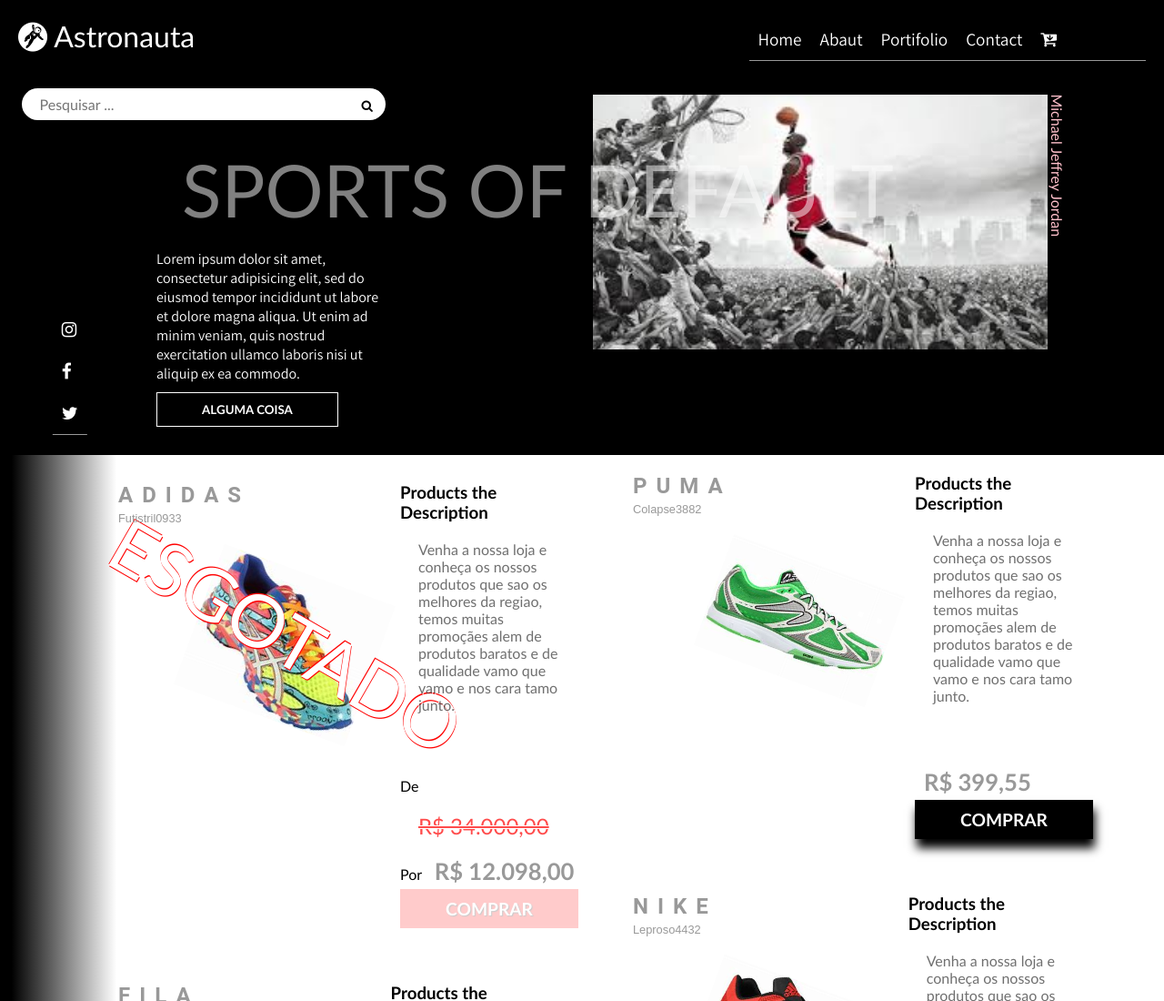
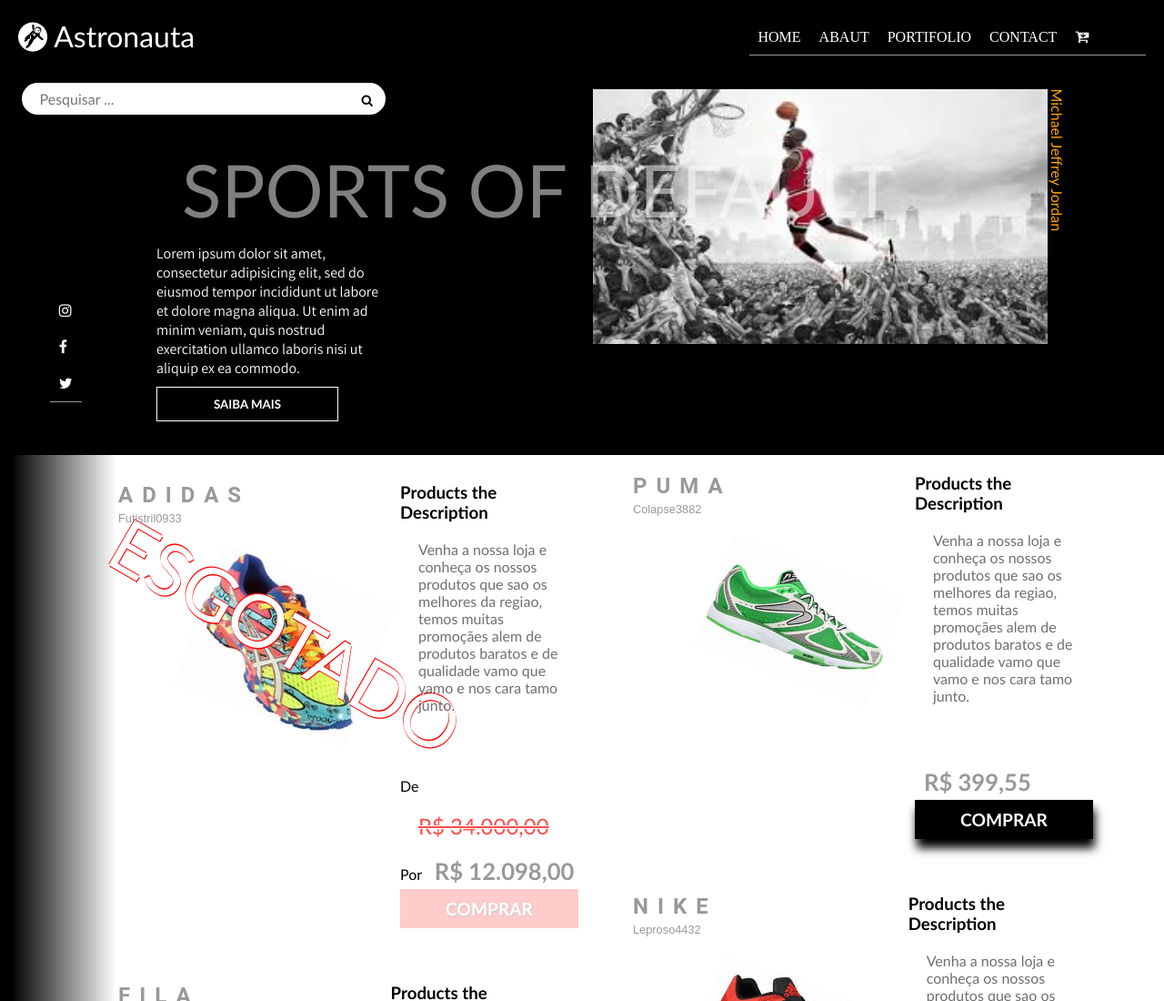
Before and after one commit to WelderMileu/site-astronauta, a website: page index.html in a window 1280 px wide. Shown: the top 1100 px of the page at 91% size. Drawn offline with Linux system fonts and the light colour scheme; a web font is replaced by a local one.

Commit message:
Em desenvolvimento

```diff
--- a/css/style.scss
+++ b/css/style.scss
@@ -58,8 +58,9 @@
 				a{
 					text-decoration: none;
 					color:$color-03;
-					font-size: 1.2em;
-					font-family: $font-02;
+					font-size: 1em;
+					font-family: $font-01;
+					text-transform: uppercase;
 				}
 			}
 		}
@@ -123,7 +124,7 @@
 			position:absolute;
 			top:90px;
 			left: 410px;
-			color:pink;
+			color:orange;
 			transform: rotate(90deg);
 		}
 	}
@@ -148,8 +149,16 @@
 			display: block;
 			li{
 				list-style: none;
+				transition: .5s;
 				a{
 					text-decoration:none;
+					transition: .5s;
+					&:hover{
+						color:orange;
+					}
+				}
+				&:hover{
+					transform: scale(2);
 				}
 			}
 		}
--- a/index.html
+++ b/index.html
@@ -37,7 +37,7 @@
 							Lorem ipsum dolor sit amet, consectetur adipisicing elit, sed do eiusmod
 							tempor incididunt ut labore et dolore magna aliqua. Ut enim ad minim veniam,
 							quis nostrud exercitation ullamco laboris nisi ut aliquip ex ea commodo.<br>
-							<button>Alguma coisa</button>
+							<button>saiba mais</button>
 						</p>
 						<img src="img/jordan.jpg" alt="Machel jordan">
 						<span>Michael Jeffrey Jordan</span>
```
Also changed, not shown: css/style.css, 1 other file.
